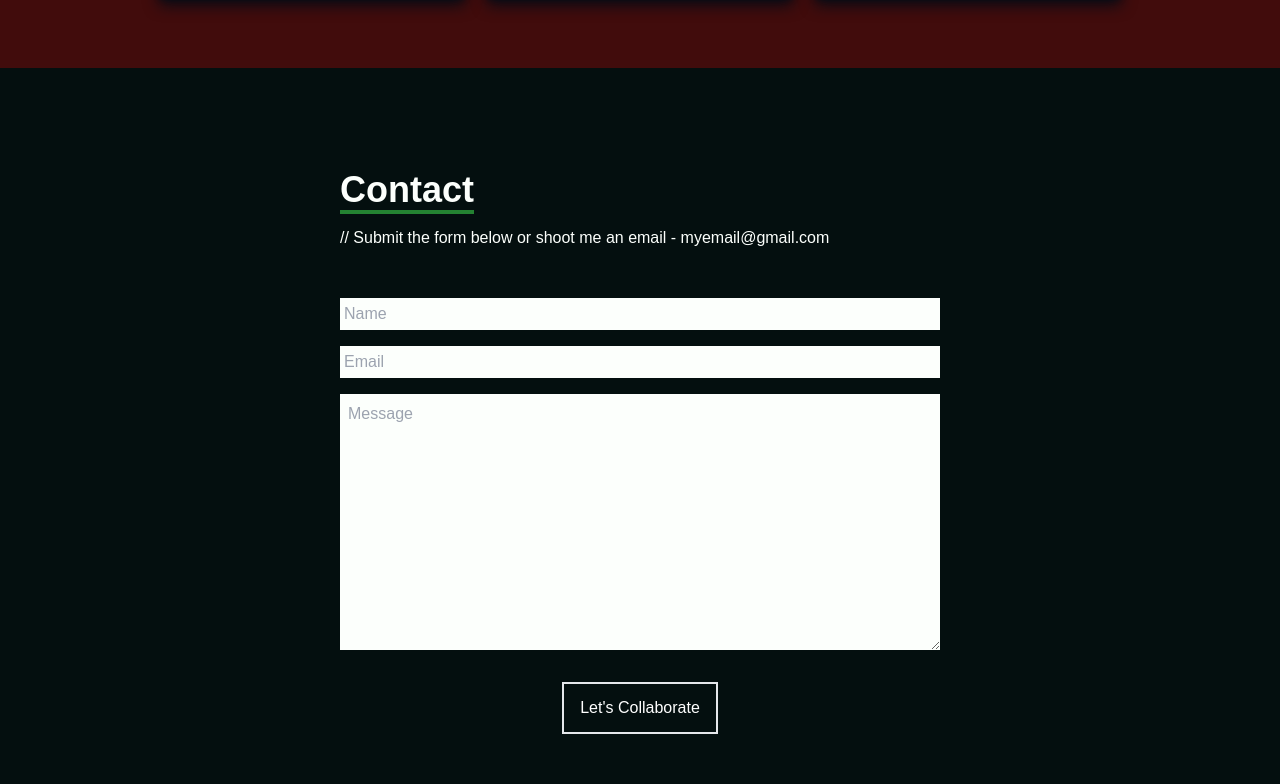
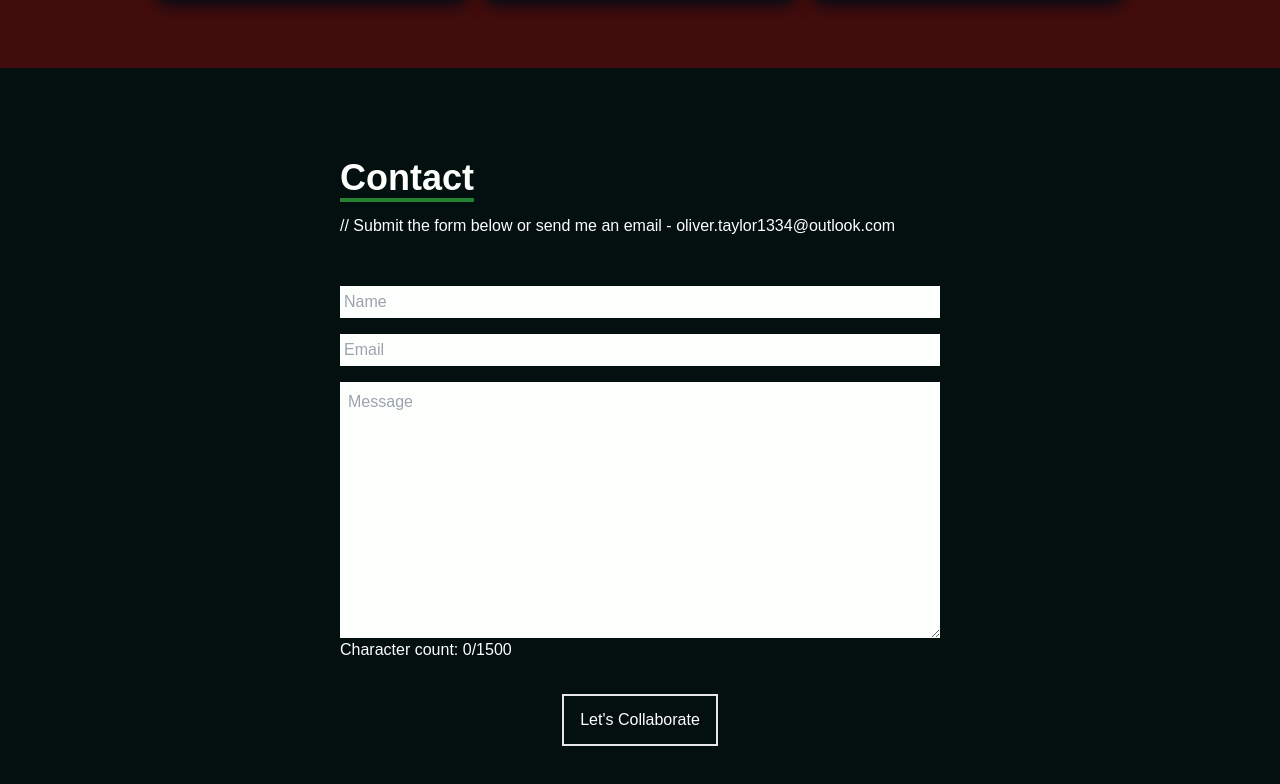
Before and after one commit to Oliver1334/Portfolio-Site-Two, a React (Create React App) app: page / in a window 1280 px wide. Shown: the part 3132-3916 px from the top of the page. Built offline with nearby package versions, Linux system fonts and the light colour scheme.

Commit message:
message input character counter

```diff
--- a/src/components/Contact.jsx
+++ b/src/components/Contact.jsx
@@ -1,20 +1,28 @@
-import React from 'react'
+import React, { useState } from 'react'
 
 export const Contact = () => {
+  // state to track message character count
+  const [message, setMessage] = useState('');
+  // Function to update changes in message area
+  const handleMessageChange = (e) => {
+      setMessage(e.target.value);
+  };
+
   return (
     <div name='contact' className='w-full h-screen bg-[#040F0F] flex justify-center items-center p-4'>
         <form method='POST' action="https://getform.io/f/pbqgogdb" className='flex flex-col max-w-[600px] w-full'>
             <div className='pb-8'>
                 <p className='text-4xl font-bold inline border-b-4 border-[#248232] text-[#FCFFFC]'>Contact</p>
-                <p className='text-[#FCFFFC] py-4'>// Submit the form below or shoot me an email - myemail@gmail.com</p>
+                <p className='text-[#FCFFFC] py-4'>// Submit the form below or send me an email - oliver.taylor1334@outlook.com</p>
             </div>
             <input className='p-1 bg-[#FCFFFC]' type="text" placeholder='Name' name='name' />
             <input className='my-4 p-1 bg-[#FCFFFC]' type="email" placeholder='Email' name='email' />
-            <textarea className='bg-[#FCFFFC] p-2' name="message" rows="10" placeholder='Message'></textarea>
+            <textarea className='bg-[#FCFFFC] p-2 w-full max-w-full max-h-[300px] resize-y' name="message" rows="10" placeholder='Message' value={message} onChange={handleMessageChange} maxLength="1500"></textarea>
+            <p className='text-[#FCFFFC]'>Character count: {message.length}/1500</p>
             <button className='text-white border-2 hover:bg-[#2BA84A] hover:border-[#2BA84A] px-4 py-3 my-8 mx-auto flex items-center'> Let's Collaborate</button>
 
         </form>
 
     </div>
-  )
-}
+  );
+};
```
